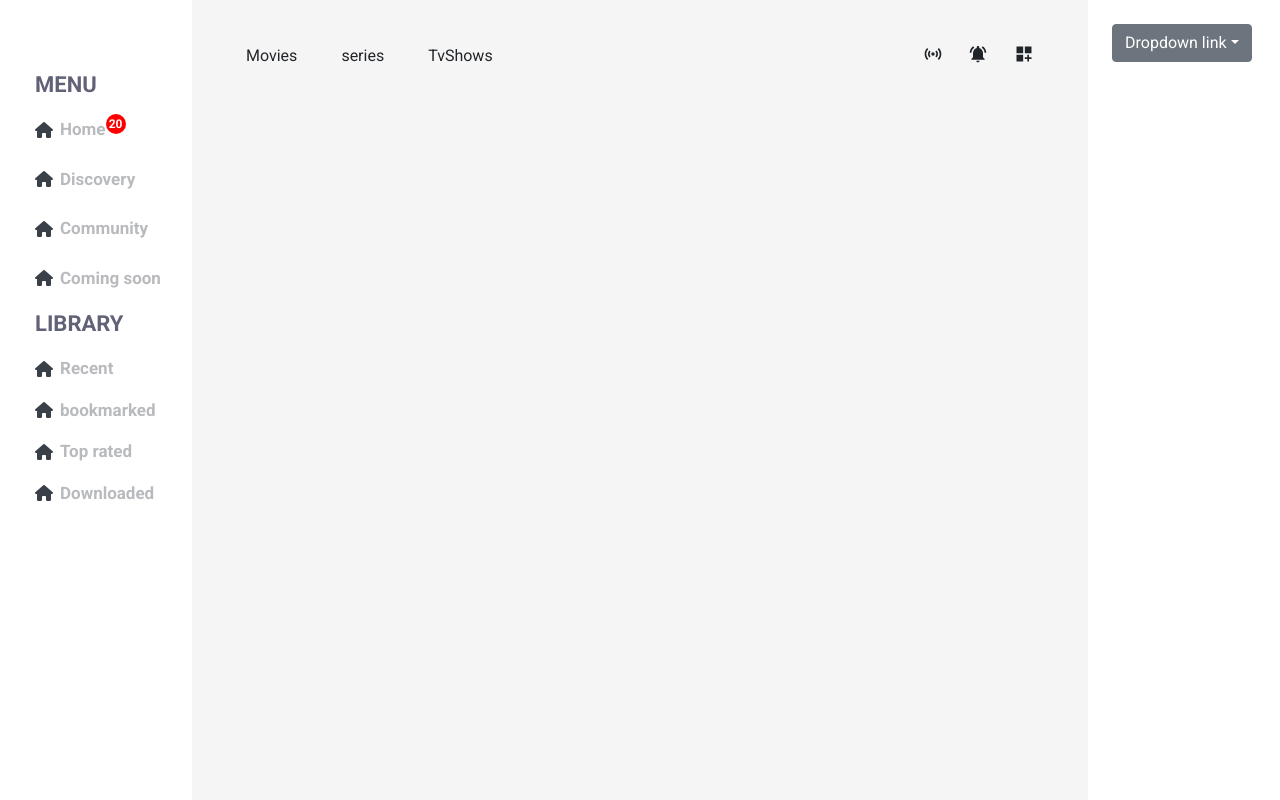
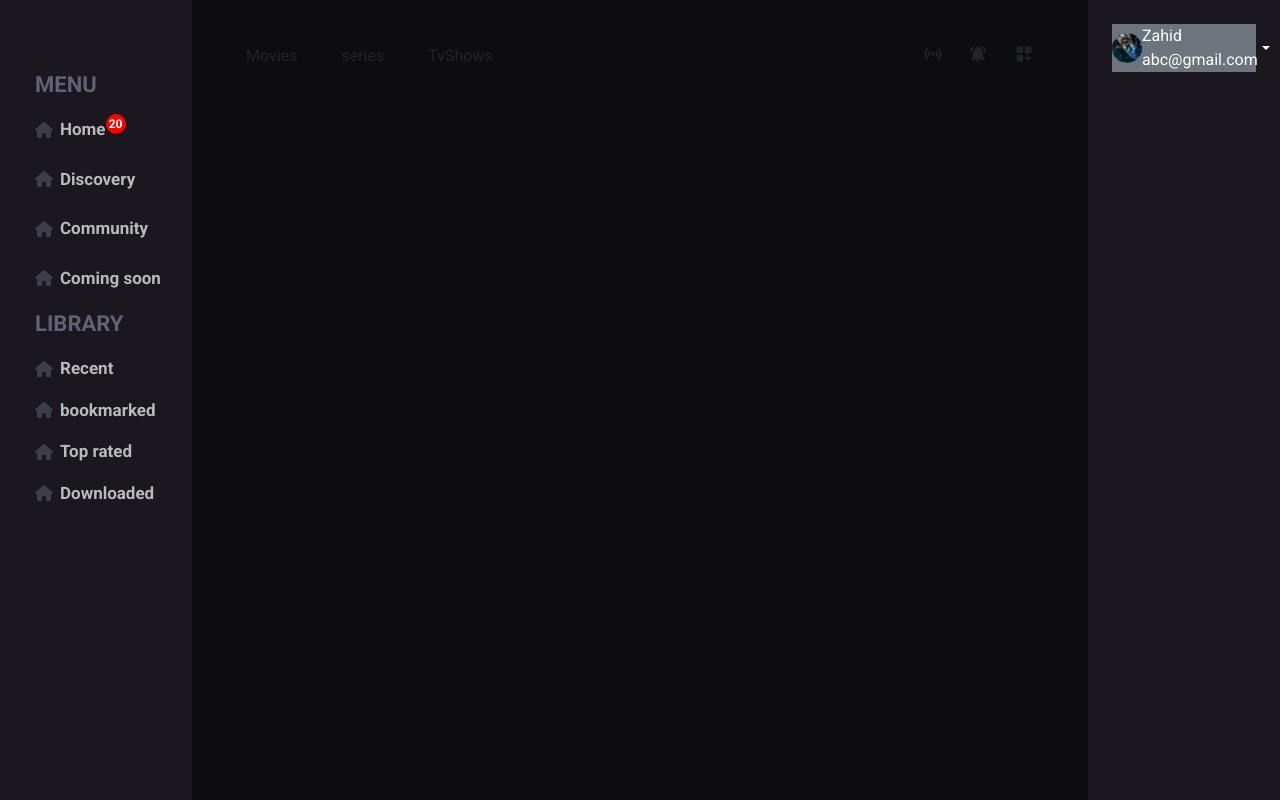
Before and after one commit to zahidhu123/movie-app, a React (Create React App) app: page / in a window 1280 px wide. Built offline with nearby package versions, Linux system fonts and the light colour scheme.

Commit message:
profile-section color

```diff
--- a/src/component/profile/profile.css
+++ b/src/component/profile/profile.css
@@ -0,0 +1,11 @@
+.avatar-wrapper1{
+    width: 30px;
+    height: 30px;
+}
+.avatar-img1{
+    width: 100%;
+    height: 100%;
+    border-radius: 30px;
+    object-fit: cover;
+
+}
--- a/src/component/profile/profile.js
+++ b/src/component/profile/profile.js
@@ -1,17 +1,28 @@
-import React from 'react'
+import React from 'react';
+import Avatar from '../../assets/avatar.jpg'
+import "./profile.css"
 
 export default function Profile() {
     return (
         <div>
-            <div class="dropdown">
-                <a class="btn btn-secondary dropdown-toggle" href="#" role="button" data-bs-toggle="dropdown" aria-expanded="false">
-                    Dropdown link
+            <div className="dropdown">
+                <a className=" btn-secondary dropdown-toggle d-flex justify-content-between align-items-center" href="#" role="button" data-bs-toggle="dropdown" aria-expanded="false">
+                    {/* Dropdown link */}
+
+                    <div className='d-flex align-items-center'>
+                        <div className='avatar-wrapper1'>
+                            <img src={Avatar} className="avatar-img1" alt="profile-pic" />
+                        </div>
+                        <div>
+                            <p className='mb-0 text-start'>Zahid</p>
+                            <p className='mb-0'>abc@gmail.com</p>
+                        </div>
+                    </div>
                 </a>
 
-                <ul class="dropdown-menu">
-                    <li><a class="dropdown-item" href="#">Action</a></li>
-                    <li><a class="dropdown-item" href="#">Another action</a></li>
-                    <li><a class="dropdown-item" href="#">Something else here</a></li>
+                <ul className="dropdown-menu">
+                    <li><a className="dropdown-item" href="#">Setting</a></li>
+                    <li><a className="dropdown-item" href="#">Logout</a></li>
                 </ul>
             </div>
         </div>
--- a/src/pages/home/home.css
+++ b/src/pages/home/home.css
@@ -8,6 +8,7 @@
 .side-bar-wrapper {
     width: 15%;
     height: 100%;
+    background-color: #1a171e;
 }
 
 .main-area-wrapper {
@@ -15,11 +16,12 @@
     height: 100%;
     overflow-y: scroll;
     padding: 20px 30px;
-    background-color: whitesmoke;
+    background-color: #0d0d0f;
 }
-.profile-section-wrapper{
+.profile-section-wrapper {
     width: 15%;
     height: 100%;
+    background-color: #1a171e;
 }
 .big-wrapper{
     width: 100%;
```
Also changed, not shown: src/assets/avatar.jpg (added).
